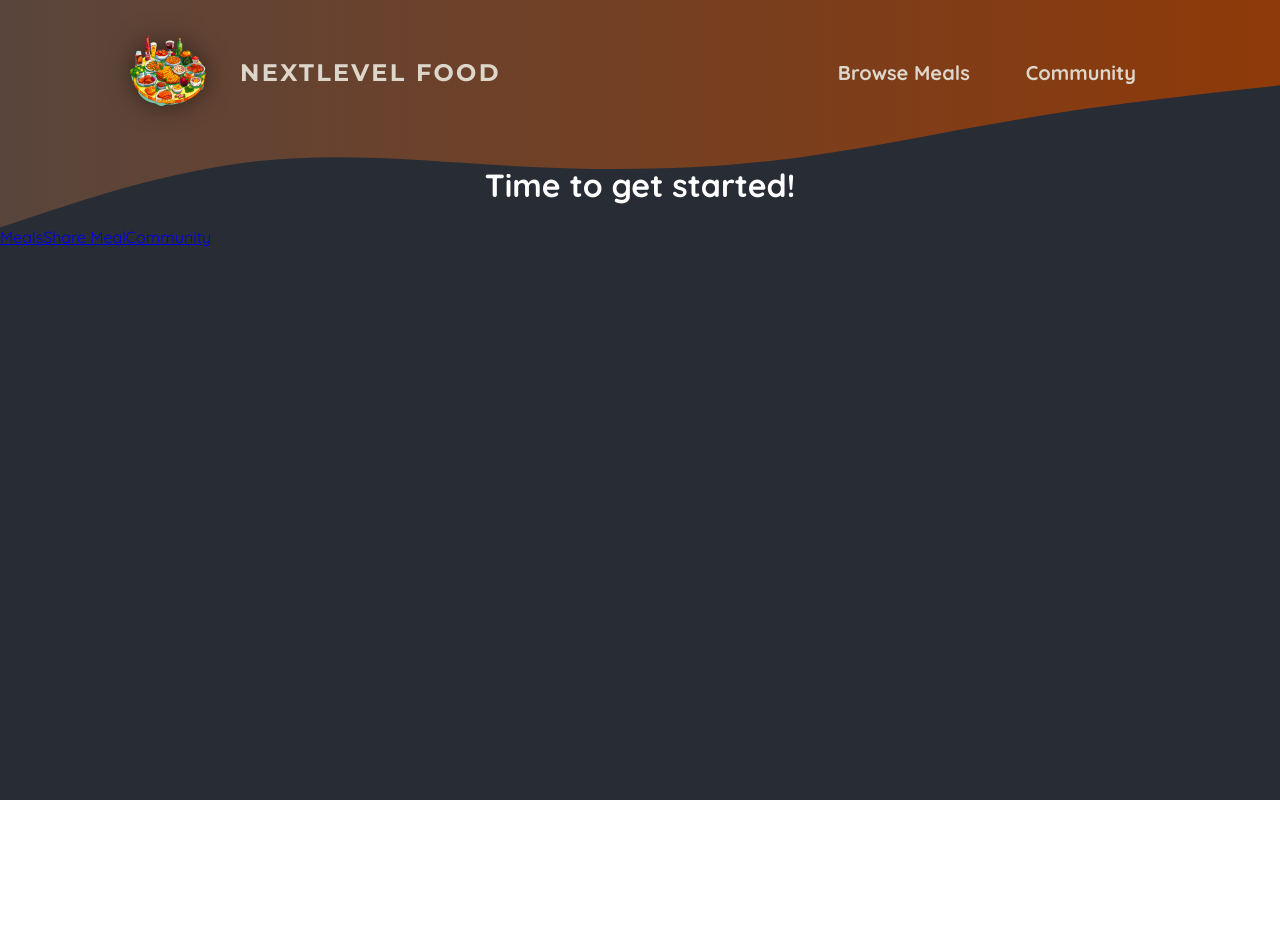
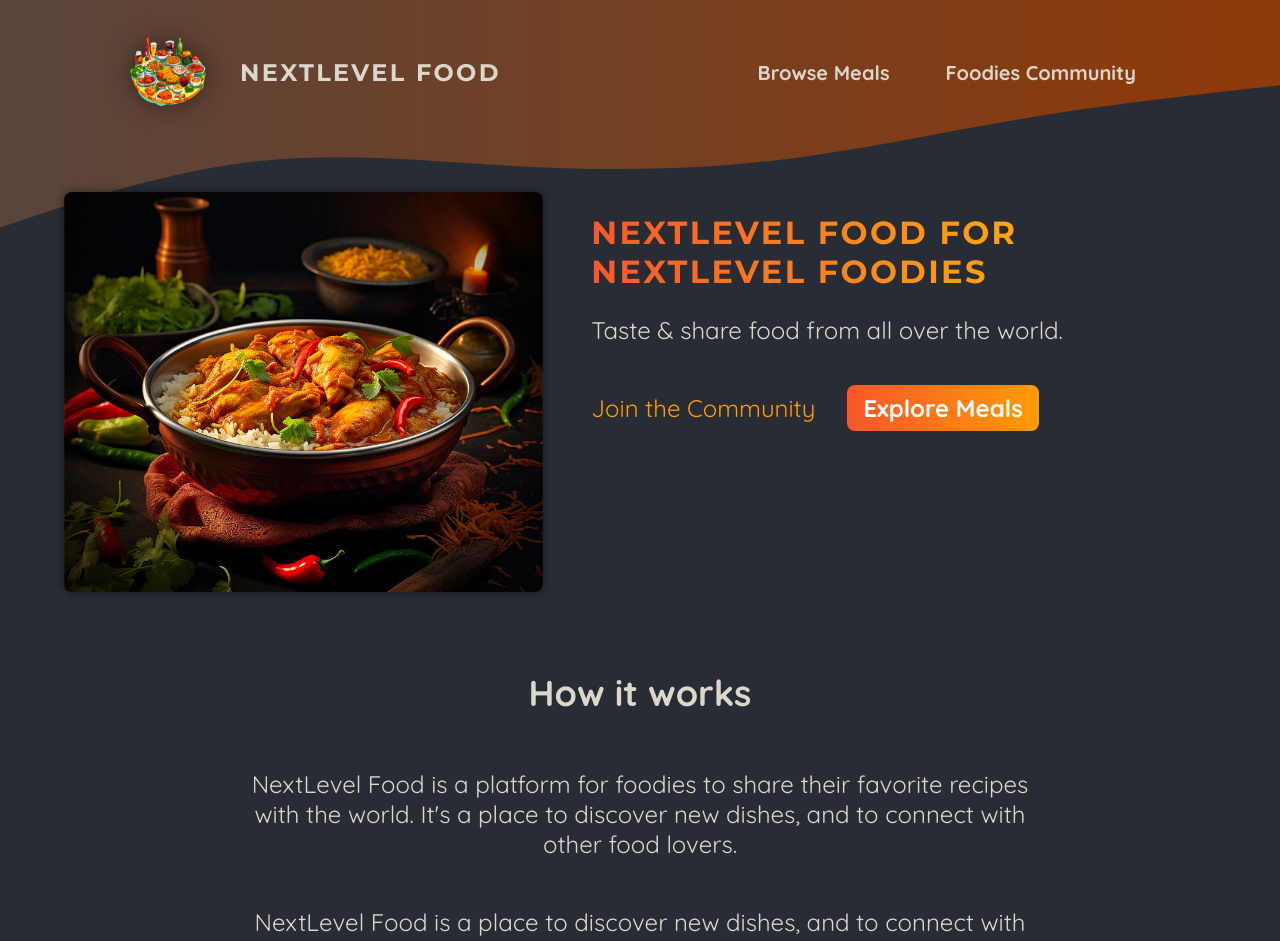
Before and after one commit to aobarbieri/NextLevel-Food, a Next.js app: page / in a window 1280 px wide. Shown: the top 941 px of the page. Before the commit the page ends 800 px from the top, so only its background shows below. Built offline with nearby package versions, Linux system fonts and the light colour scheme.

Commit message:
Add slideshow to home page and refactor the navigation bar

```diff
--- /dev/null
+++ b/app/community/page.module.css
@@ -0,0 +1,61 @@
+.header {
+  gap: 3rem;
+  margin: 3rem auto 5rem auto;
+  width: 90%;
+  max-width: 75rem;
+  color: #ddd6cb;
+  font-size: 1.5rem;
+  text-align: center;
+}
+
+.header h1 {
+  font-family: 'Montserrat', sans-serif;
+}
+
+.highlight {
+  background: linear-gradient(90deg, #f9572a, #ff8a05);
+  background-clip: text;
+  -webkit-background-clip: text;
+  -webkit-text-fill-color: transparent;
+}
+
+.main {
+  width: 90%;
+  max-width: 40rem;
+  margin: 0 auto;
+  text-align: center;
+}
+
+.main h2 {
+  font-family: 'Montserrat', sans-serif;
+  font-size: 2rem;
+  margin-bottom: 3rem;
+  color: #ddd6cb;
+}
+
+.perks {
+  list-style: none;
+  margin: 3rem 0;
+  padding: 0;
+}
+
+.perks li {
+  display: flex;
+  flex-direction: column;
+  align-items: center;
+  gap: 2rem;
+}
+
+.perks img {
+  width: 8rem;
+  height: 8rem;
+  object-fit: contain;
+}
+
+.perks p {
+  font-family: 'Montserrat', sans-serif;
+  font-size: 1.5rem;
+  font-weight: bold;
+  margin: 0;
+  color: #ddd6cb;
+}
--- a/app/page.jsx
+++ b/app/page.jsx
@@ -1,15 +1,52 @@
 import Link from 'next/link'
+
+import ImageSlideshow from '@/components/images/image-slideshow'
+import classes from './page.module.css'
 
 export default function Home() {
 	return (
-		<main>
-			<h1 style={{ color: 'white', textAlign: 'center' }}>Time to get started!</h1>
+		<>
+			<header className={classes.header}>
+				<div className={classes.slideshow}>
+					<ImageSlideshow />
+				</div>
+				<div>
+					<div className={classes.hero}>
+						<h1>NextLevel Food for NextLevel Foodies</h1>
+						<p>Taste & share food from all over the world.</p>
+					</div>
+					<div className={classes.cta}>
+						<Link href='/community'>Join the Community</Link>
+						<Link href='/meals'>Explore Meals</Link>
+					</div>
+				</div>
+			</header>
+			<main>
+				<section className={classes.section}>
+					<h2>How it works</h2>
+					<p>
+						NextLevel Food is a platform for foodies to share their favorite recipes with the world. It&apos;s a place to discover new dishes, and
+						to connect with other food lovers.
+					</p>
+					<p>NextLevel Food is a place to discover new dishes, and to connect with other food lovers.</p>
+				</section>
 
-			<Link href='/meals'>Meals</Link>
-
-			<Link href='/meals/share'>Share Meal</Link>
-
-			<Link href='/community'>Community</Link>
-		</main>
+				<section className={classes.section}>
+					<h2>Why NextLevel Food?</h2>
+					<p>
+						NextLevel Food is a platform for foodies to share their favorite recipes with the world. It&apos;s a place to discover new dishes, and
+						to connect with other food lovers.
+					</p>
+					<p>NextLevel Food is a place to discover new dishes, and to connect with other food lovers.</p>
+				</section>
+			</main>
+		</>
 	)
 }
+
+// Server Components - components that are only rendered on the server. By default, all react components (in NextJs apps) are RSCs
+// Advantage -> Less client-side JS, great for SEO
+
+// Client components are pre-rendered on the server but then also potentially on the client
+// opt-in via 'use client'; directive
+// Advantage -> client-side interactivity
--- /dev/null
+++ b/app/page.module.css
@@ -0,0 +1,75 @@
+.header {
+  display: flex;
+  gap: 3rem;
+  margin: 3rem auto;
+  width: 90%;
+  max-width: 75rem;
+}
+
+.slideshow {
+  width: 40rem;
+  height: 25rem;
+}
+
+.hero {
+  color: #ddd6cb;
+  font-size: 1.5rem;
+}
+
+.hero h1 {
+  font-size: 2rem;
+  font-weight: bold;
+  font-family: 'Montserrat', sans-serif;
+  letter-spacing: 0.15rem;
+  text-transform: uppercase;
+  background: linear-gradient(90deg, #f9572a, #ffc905);
+  background-clip: text;
+  -webkit-background-clip: text;
+  -webkit-text-fill-color: transparent;
+}
+
+.cta {
+  font-size: 1.5rem;
+  display: flex;
+  gap: 1rem;
+}
+
+.cta a {
+  display: inline-block;
+  margin-top: 1rem;
+  padding: 0.5rem 1rem;
+  border-radius: 0.5rem;
+  background: linear-gradient(90deg, #f9572a, #ff9b05);
+  color: #ffffff;
+  font-weight: bold;
+  text-decoration: none;
+}
+
+.cta a:hover,
+.cta a:active {
+  background: linear-gradient(90deg, #fd4715, #f9b241);
+}
+
+.cta a:first-child {
+  background: transparent;
+  font-weight: normal;
+  color: #ff9b05;
+  padding-left: 0;
+}
+
+.cta a:first-child:hover,
+.cta a:first-child:active {
+  background: transparent;
+  color: #f9b241;
+}
+
+.section {
+  display: flex;
+  flex-direction: column;
+  color: #ddd6cb;
+  font-size: 1.5rem;
+  max-width: 50rem;
+  width: 90%;
+  margin: 2rem auto;
+  text-align: center;
+}
--- /dev/null
+++ b/components/images/image-slideshow.jsx
@@ -0,0 +1,42 @@
+'use client'
+import { useEffect, useState } from 'react'
+import Image from 'next/image'
+
+import burgerImg from '@/assets/burger.jpg'
+import curryImg from '@/assets/curry.jpg'
+import dumplingsImg from '@/assets/dumplings.jpg'
+import macncheeseImg from '@/assets/macncheese.jpg'
+import pizzaImg from '@/assets/pizza.jpg'
+import schnitzelImg from '@/assets/schnitzel.jpg'
+import tomatoSaladImg from '@/assets/tomato-salad.jpg'
+import classes from './image-slideshow.module.css'
+
+const images = [
+	{ image: burgerImg, alt: 'A delicious, juicy burger' },
+	{ image: curryImg, alt: 'A delicious, spicy curry' },
+	{ image: dumplingsImg, alt: 'Steamed dumplings' },
+	{ image: macncheeseImg, alt: 'Mac and cheese' },
+	{ image: pizzaImg, alt: 'A delicious pizza' },
+	{ image: schnitzelImg, alt: 'A delicious schnitzel' },
+	{ image: tomatoSaladImg, alt: 'A delicious tomato salad' },
+]
+
+export default function ImageSlideshow() {
+	const [currentImageIndex, setCurrentImageIndex] = useState(0)
+
+	useEffect(() => {
+		const interval = setInterval(() => {
+			setCurrentImageIndex((prevIndex) => (prevIndex < images.length - 1 ? prevIndex + 1 : 0))
+		}, 5000)
+
+		return () => clearInterval(interval)
+	}, [])
+
+	return (
+		<div className={classes.slideshow}>
+			{images.map((image, index) => (
+				<Image key={index} src={image.image} className={index === currentImageIndex ? classes.active : ''} alt={image.alt} />
+			))}
+		</div>
+	)
+}
--- /dev/null
+++ b/components/images/image-slideshow.module.css
@@ -0,0 +1,26 @@
+.slideshow {
+  position     : relative;
+  width        : 100%;
+  height       : 100%;
+  border-radius: 8px;
+  overflow     : hidden;
+  box-shadow   : 0 0 0.5rem rgba(0, 0, 0, 0.5);
+}
+
+.slideshow img {
+  width     : 100%;
+  height    : 100%;
+  object-fit: cover;
+  position  : absolute;
+  top       : 0;
+  left      : 0;
+  opacity   : 0;
+  transform : scale(1.1) translateX(-1rem) rotate(-5deg);
+  transition: all 0.5s ease-in-out;
+}
+
+.slideshow .active {
+  z-index  : 1;
+  opacity  : 1;
+  transform: scale(1) translateX(0) rotate(0);
+}
--- a/components/main-header/main-header.jsx
+++ b/components/main-header/main-header.jsx
@@ -1,8 +1,10 @@
 import Link from 'next/link'
 import Image from 'next/image'
+
 import MainHeaderBackground from './main-header-background'
 import logo from '@/assets/logo.png'
 import classes from './main-header.module.css'
+import NavLink from './nav-link'
 
 export default function MainHeader() {
 	return (
@@ -19,10 +21,10 @@ export default function MainHeader() {
 				<nav className={classes.nav}>
 					<ul>
 						<li>
-							<Link href='/meals'>Browse Meals</Link>
+							<NavLink href='/meals'>Browse Meals</NavLink>
 						</li>
 						<li>
-							<Link href='/community'>Community</Link>
+							<NavLink href='/community'>Foodies Community</NavLink>
 						</li>
 					</ul>
 				</nav>
--- a/components/main-header/main-header.module.css
+++ b/components/main-header/main-header.module.css
@@ -1,8 +1,8 @@
 .header {
-  display: flex;
+  display        : flex;
   justify-content: space-between;
-  align-items: center;
-  padding: 2rem 1rem;
+  align-items    : center;
+  padding        : 2rem 1rem;
 }
 
 @media (min-width: 768px) {
@@ -12,56 +12,32 @@
 }
 
 .nav ul {
-  list-style: none;
-  margin: 0;
-  padding: 0;
-  display: flex;
-  gap: 1.5rem;
+  list-style    : none;
+  margin        : 0;
+  padding       : 0;
+  display       : flex;
+  gap           : 1.5rem;
   /* font-family: 'Montserrat', sans-serif; */
-  font-size: 1.25rem;
-}
-
-.nav a {
-  text-decoration: none;
-  color: #ddd6cb;
-  font-weight: bold;
-  padding: 0.5rem 1rem;
-  border-radius: 0.5rem;
-}
-
-.nav a:hover,
-.nav a:active {
-  background: linear-gradient(90deg, #ff8a05, #f9b331);
-  background-clip: text;
-  -webkit-background-clip: text;
-  -webkit-text-fill-color: transparent;
-  text-shadow: 0 0 18px rgba(248, 190, 42, 0.8);
-}
-
-.active {
-  background: linear-gradient(90deg, #ff8a05, #f9b331);
-  background-clip: text;
-  -webkit-background-clip: text;
-  -webkit-text-fill-color: transparent;
+  font-size     : 1.25rem;
 }
 
 .logo {
-  display: flex;
-  align-items: center;
+  display        : flex;
+  align-items    : center;
   justify-content: center;
-  gap: 2rem;
+  gap            : 2rem;
   text-decoration: none;
-  color: #ddd6cb;
-  font-weight: bold;
-  font-family: 'Montserrat', sans-serif;
-  letter-spacing: 0.15rem;
-  text-transform: uppercase;
-  font-size: 1.5rem;
+  color          : #ddd6cb;
+  font-weight    : bold;
+  font-family    : 'Montserrat', sans-serif;
+  letter-spacing : 0.15rem;
+  text-transform : uppercase;
+  font-size      : 1.5rem;
 }
 
 .logo img {
-  width: 5rem;
-  height: 5rem;
+  width     : 5rem;
+  height    : 5rem;
   object-fit: contain;
-  filter: drop-shadow(0 0 0.75rem rgba(0, 0, 0, 0.5));
+  filter    : drop-shadow(0 0 0.75rem rgba(0, 0, 0, 0.5));
 }
--- /dev/null
+++ b/components/main-header/nav-link.jsx
@@ -0,0 +1,13 @@
+'use client'
+import Link from 'next/link'
+import classes from './nav-link.module.css'
+import { usePathname } from 'next/navigation'
+
+export default function NavLink({ href, children }) {
+	const path = usePathname()
+	return (
+		<Link href={href} className={path.startsWith(href) ? `${classes.link} ${classes.active}` : classes.link}>
+			{children}
+		</Link>
+	)
+}
--- /dev/null
+++ b/components/main-header/nav-link.module.css
@@ -0,0 +1,23 @@
+.link {
+    text-decoration: none;
+    color          : #ddd6cb;
+    font-weight    : bold;
+    padding        : 0.5rem 1rem;
+    border-radius  : 0.5rem;
+}
+
+.link:hover,
+.link:active {
+    background             : linear-gradient(90deg, #ff8a05, #f9b331);
+    background-clip        : text;
+    -webkit-background-clip: text;
+    -webkit-text-fill-color: transparent;
+    text-shadow            : 0 0 18px rgba(248, 190, 42, 0.8);
+}
+
+.active {
+    background             : linear-gradient(90deg, #ff8a05, #f9b331);
+    background-clip        : text;
+    -webkit-background-clip: text;
+    -webkit-text-fill-color: transparent;
+}
```
Also changed, not shown: app/community/page.jsx (+36 -2 lines).
